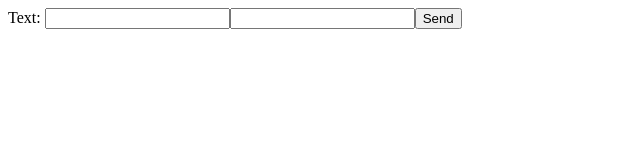
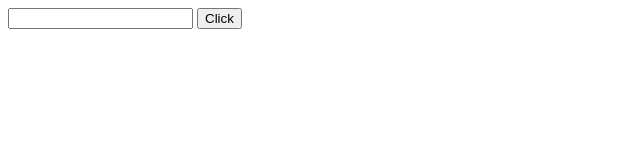
Before and after one commit to igorcuiumju/Task1, a plain HTML site: page task 2/Task 2.1/index.html in a window 1280 px wide. Shown: the whole page, without its empty margins (0-640 px from the left). Drawn offline with nearby package versions, Linux system fonts and the light colour scheme.

Commit message:
[Task 2.1] i did again

```diff
--- a/task 2/Task 2.1/css/style.css
+++ /dev/null
@@ -1,3 +0,0 @@
-#raspuns{
-	text-transform: uppercase;
-}
--- a/task 2/Task 2.1/index.html
+++ b/task 2/Task 2.1/index.html
@@ -1,23 +1,26 @@
-<!DOCTYPE html>
 <html>
 <head>
-	<meta charset="utf-8" />
-	<link rel="stylesheet" type="text/css" href="css/style.css">
-	<script src="https://ajax.googleapis.com/ajax/libs/jquery/1.12.0/jquery.min.js"></script>
-	<script type="text/javascript" src="js/jquery.js"></script>
-	<title>Validate Form</title>
+<script src="https://ajax.googleapis.com/ajax/libs/jquery/1.8.3/jquery.min.js"></script>
+<script src="http://code.jquery.com/ui/1.9.2/jquery-ui.js"></script>
 </head>
-	<body>
-		<div style="float: left;">
-			<label for="name">Text:</label>
-			<input type="text" id="text">
-		</div>
-		<div style="float: left;">
-			<input type="text" id="raspuns" readonly="">
- 		</div>
 
-		<div >
-			<button onclick="onButtonSend()">Send</button>
-		</div>
-	</body>
+<body>
+<input type="text" id="inString" />
+<button onclick="onbtnClick()">Click</button>
+<script>
+
+function onbtnClick(id) {
+	var textVal = $("#inString").val().toUpperCase();
+	var textArray = new Array();
+	for (var i = textVal.length - 1; i >= 0; i--) {
+		textArray.push(textVal[i]);
+	}
+
+	console.log(textArray);
+}
+
+</script>
+
+</body>
+
 </html>
--- a/task 2/Task 2.1/js/jquery.js
+++ /dev/null
@@ -1,11 +0,0 @@
-$(document).ready(function() {
-
-
-});
-
-function onButtonSend() {
-	var txt = $("#text").val().toUpperCase();
-
-	console.log(txt.split(''));
-	$("#raspuns").val(txt.split('').reverse());
-}
```
